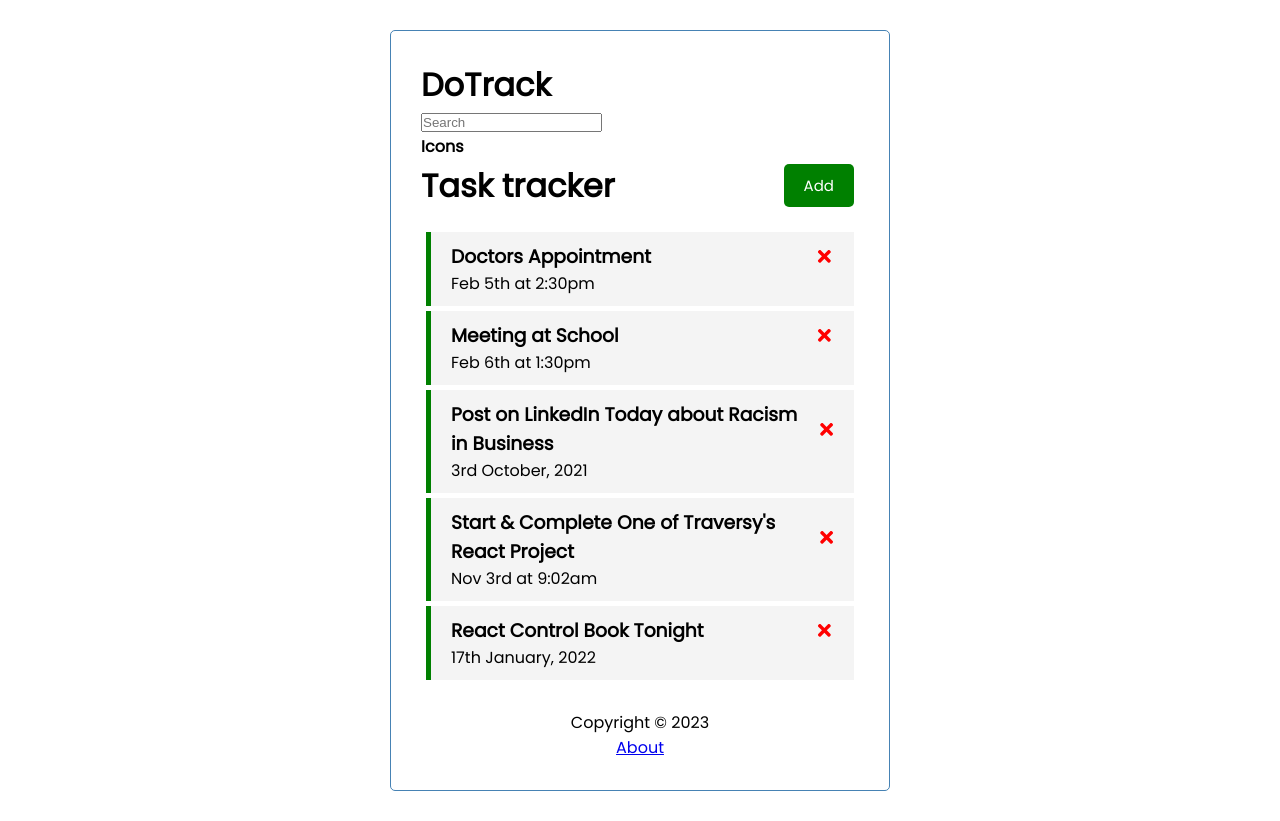
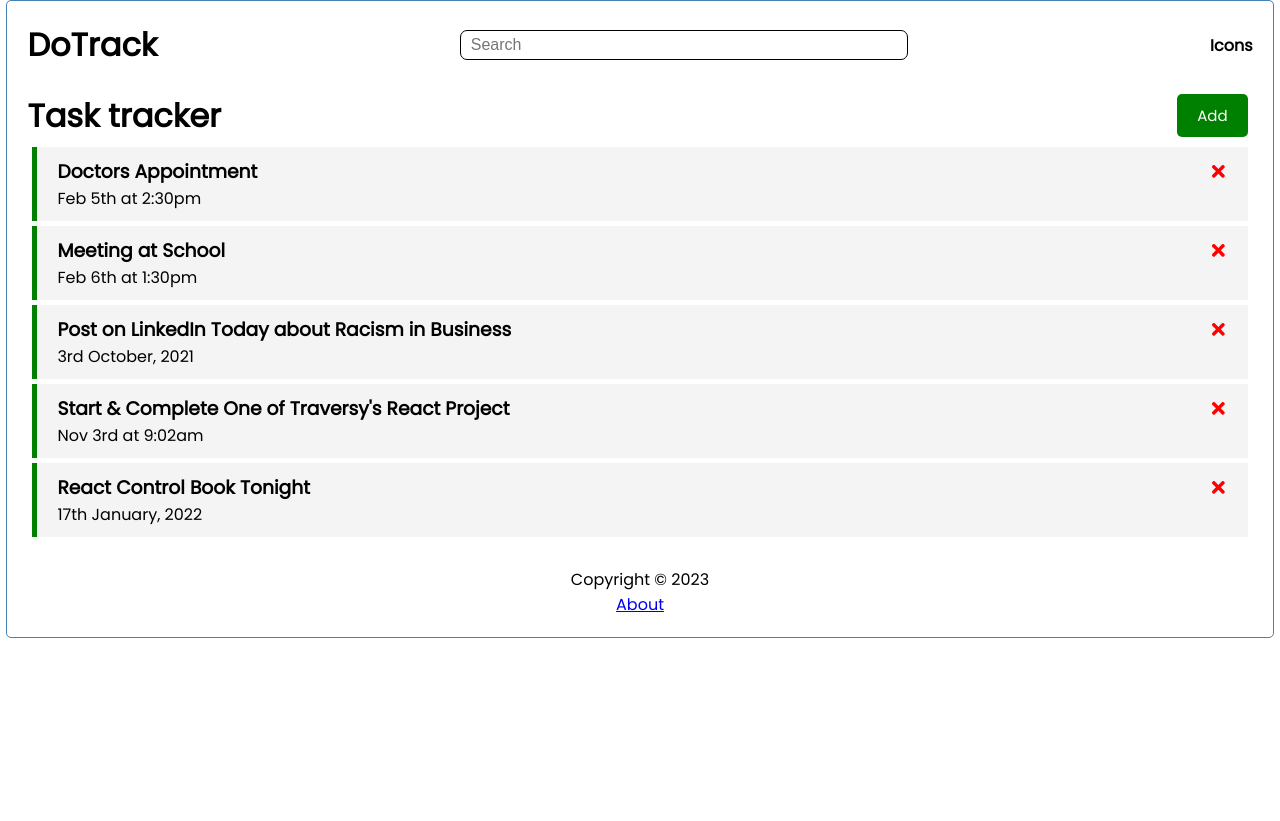
Before and after one commit to TobyMike-max/react-task-tracker, a React (Create React App) app: page / in a window 1280 px wide. After the commit the page ends 800 px from the top, so only its background shows below. Built offline with nearby package versions, Linux system fonts and the light colour scheme; data requests are answered from the project's data file.

Commit message:
[Modified]: Changed styling for header and created style for navbar

```diff
--- a/src/index.css
+++ b/src/index.css
@@ -10,20 +10,37 @@ body{
 }
 
 .container{
-  max-width: 500px;
-  margin: 30px auto;
+  max-width: 99%;
+  margin: auto auto;
   overflow: auto;
-  min-height: 300px;
+  min-height: 99%;
   border: 1px solid steelblue;
-  padding: 30px;
+  padding: 20px;
   border-radius: 5px;
+}
+
+.navbar{
+  display: flex;
+  justify-content: space-between;
+  align-items: center;
+  margin-bottom: 20px;
+}
+
+.navbar input{
+  width: 35vw;
+  font-size: 16px;
+  height: 30px;
+  border-radius: 7px;
+  padding: 3px 10px;
+  border: 1px solid;
+  outline: none;
 }
 
 .header{
   display: flex;
   justify-content: space-between;
   align-items: center;
-  margin-bottom: 20px;
+  /* margin-bottom: 20px; */
 }
 
 .btn{
```
